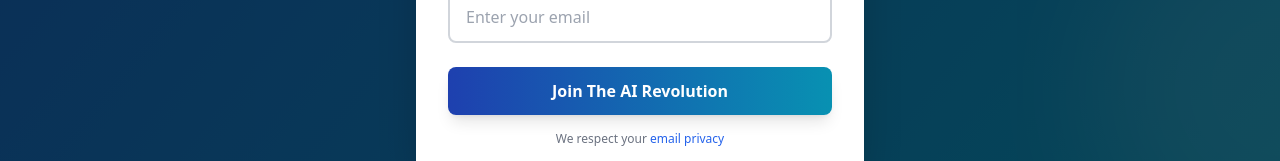
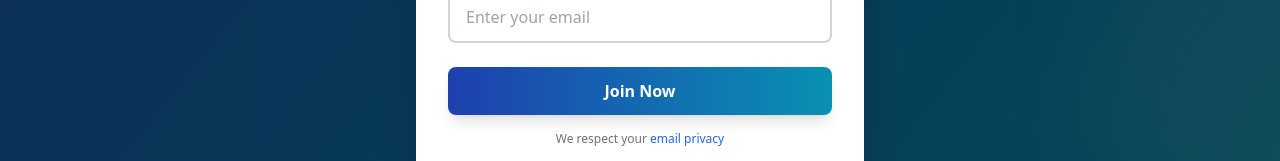
Before and after one commit to ianb66/ianb66.github.io, a React (Vite) app: page / in a window 1280 px wide. Both pictures are taken after a click on the button "Join Now". Shown: the part 1327-1488 px from the top of the page. Built offline with nearby package versions, Linux system fonts and the light colour scheme.

Commit message:
Change modal submit button text to 'Join Now'

```diff
--- a/src/components/EmailSignupModal.tsx
+++ b/src/components/EmailSignupModal.tsx
@@ -94,7 +94,7 @@ export default function EmailSignupModal({ isOpen, onClose }: EmailSignupModalPr
             type="submit"
             className="w-full bg-gradient-to-r from-blue-800 to-cyan-600 text-white font-bold py-3 px-6 rounded-lg hover:from-blue-700 hover:to-cyan-500 transition-all duration-300 transform hover:scale-105 shadow-lg"
           >
-            Join The AI Revolution
+            Join Now
           </button>
 
           {/* Privacy policy */}
```
